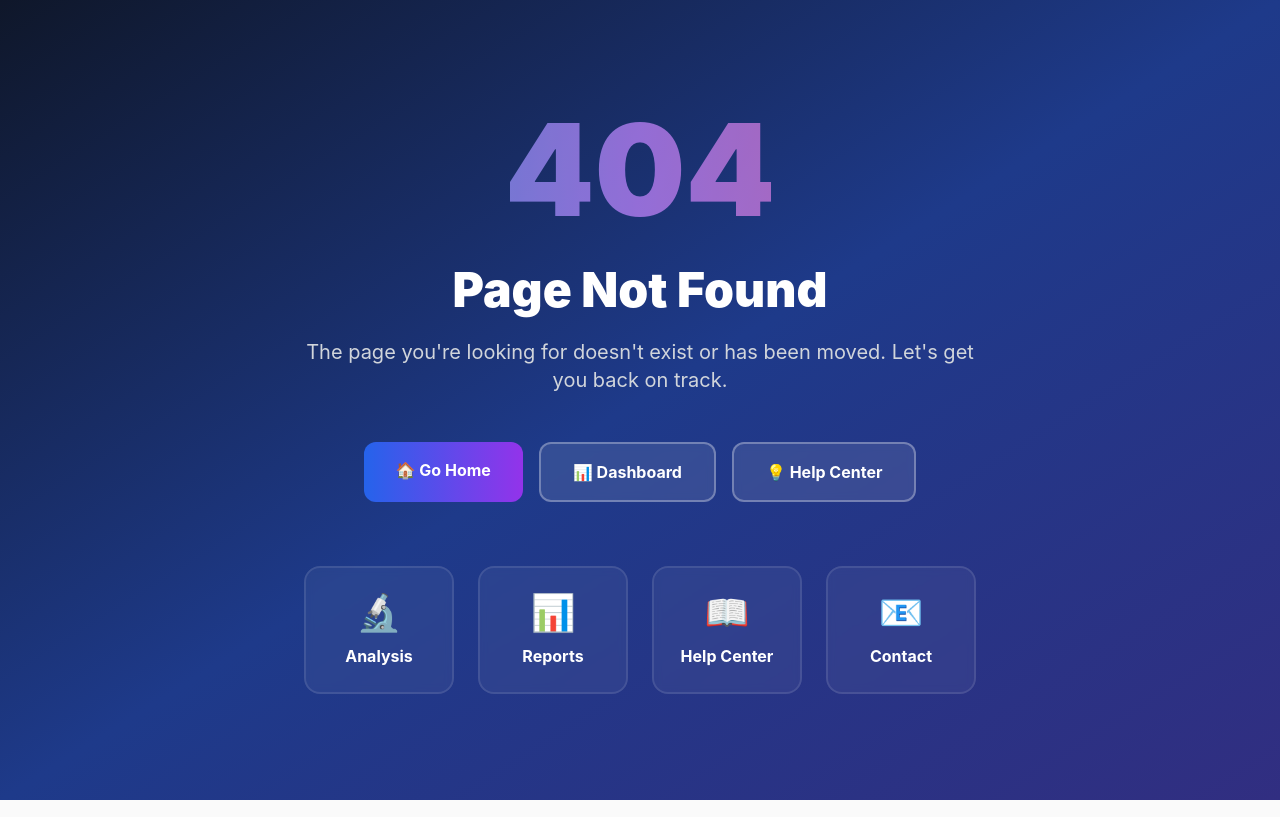
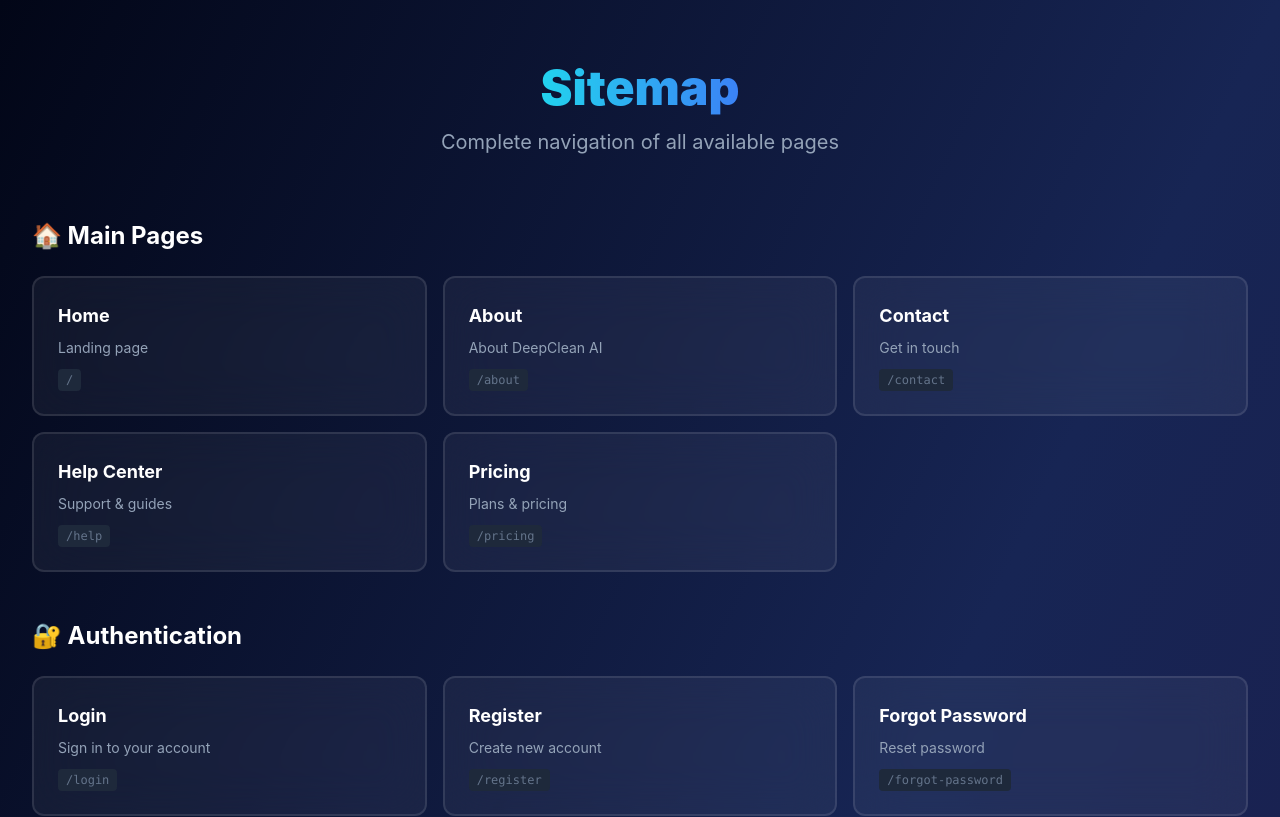
Before and after one commit to sumansingh20/DeepClean.Ai, a Next.js app in the folder frontend/: page /sitemap in a window 1280 px wide. Before the commit this address had no page. Shown: the top 817 px of the page. Built offline with nearby package versions, Linux system fonts and the light colour scheme.

Commit message:
Fix 404 errors - Add missing auth and sitemap pages
- Created /auth page with auto-redirect to login
- Created /sitemap page showing all available routes
- Organized routes by category for easy navigation
- Fixed missing page.tsx in auth directory

```diff
--- /dev/null
+++ b/frontend/app/auth/page.tsx
@@ -0,0 +1,22 @@
+'use client';
+
+import React, { useEffect } from 'react';
+import { useRouter } from 'next/navigation';
+
+export default function AuthPage() {
+  const router = useRouter();
+
+  useEffect(() => {
+    // Redirect to login page
+    router.push('/login');
+  }, [router]);
+
+  return (
+    <div className="flex items-center justify-center min-h-screen bg-gradient-to-br from-slate-900 via-blue-900 to-indigo-900">
+      <div className="text-center">
+        <div className="text-6xl mb-4 animate-pulse">🔐</div>
+        <p className="text-white text-xl">Redirecting to login...</p>
+      </div>
+    </div>
+  );
+}
--- /dev/null
+++ b/frontend/app/sitemap/page.tsx
@@ -0,0 +1,134 @@
+'use client';
+
+import React from 'react';
+import Link from 'next/link';
+
+export default function Sitemap() {
+  const routes = [
+    {
+      category: '🏠 Main Pages',
+      links: [
+        { href: '/', label: 'Home', description: 'Landing page' },
+        { href: '/about', label: 'About', description: 'About DeepClean AI' },
+        { href: '/contact', label: 'Contact', description: 'Get in touch' },
+        { href: '/help', label: 'Help Center', description: 'Support & guides' },
+        { href: '/pricing', label: 'Pricing', description: 'Plans & pricing' },
+      ],
+    },
+    {
+      category: '🔐 Authentication',
+      links: [
+        { href: '/login', label: 'Login', description: 'Sign in to your account' },
+        { href: '/register', label: 'Register', description: 'Create new account' },
+        { href: '/forgot-password', label: 'Forgot Password', description: 'Reset password' },
+        { href: '/reset-password', label: 'Reset Password', description: 'Set new password' },
+        { href: '/verify-email', label: 'Verify Email', description: 'Email verification' },
+        { href: '/two-factor', label: 'Two-Factor Auth', description: '2FA setup' },
+      ],
+    },
+    {
+      category: '📊 Dashboard & Analysis',
+      links: [
+        { href: '/dashboard', label: 'Dashboard', description: 'User dashboard' },
+        { href: '/analysis', label: 'Analysis', description: 'Start new analysis' },
+        { href: '/advanced-analysis', label: 'Advanced Analysis', description: 'Deep scan tools' },
+        { href: '/results', label: 'Results', description: 'View results' },
+        { href: '/live-deepfake', label: 'Live Detection', description: 'Real-time analysis' },
+      ],
+    },
+    {
+      category: '📄 Reports & Activity',
+      links: [
+        { href: '/reports', label: 'Reports', description: 'Generate reports' },
+        { href: '/incidents', label: 'Incidents', description: 'Security incidents' },
+        { href: '/activity', label: 'Activity', description: 'Activity logs' },
+        { href: '/sessions', label: 'Sessions', description: 'Active sessions' },
+      ],
+    },
+    {
+      category: '👤 Profile & Settings',
+      links: [
+        { href: '/profile', label: 'Profile', description: 'User profile' },
+        { href: '/settings', label: 'Settings', description: 'Account settings' },
+        { href: '/security', label: 'Security', description: 'Security settings' },
+      ],
+    },
+    {
+      category: '🏛️ Special Portals',
+      links: [
+        { href: '/admin', label: 'Admin Portal', description: 'Administration panel' },
+        { href: '/victim', label: 'Victim Support', description: 'Support for victims' },
+      ],
+    },
+    {
+      category: '📜 Legal & Info',
+      links: [
+        { href: '/terms', label: 'Terms of Service', description: 'Legal terms' },
+        { href: '/privacy', label: 'Privacy Policy', description: 'Privacy information' },
+        { href: '/status', label: 'System Status', description: 'Service status' },
+      ],
+    },
+  ];
+
+  return (
+    <div className="min-h-screen bg-gradient-to-br from-slate-950 via-blue-950 to-indigo-950">
+      <div className="max-w-7xl mx-auto px-4 sm:px-6 lg:px-8 py-16">
+        {/* Header */}
+        <div className="text-center mb-16">
+          <h1 className="text-5xl font-black text-white mb-4">
+            <span className="bg-gradient-to-r from-cyan-400 to-blue-500 bg-clip-text text-transparent">
+              Sitemap
+            </span>
+          </h1>
+          <p className="text-xl text-slate-400">
+            Complete navigation of all available pages
+          </p>
+        </div>
+
+        {/* Routes Grid */}
+        <div className="space-y-12">
+          {routes.map((section, idx) => (
+            <div key={idx}>
+              <h2 className="text-2xl font-bold text-white mb-6 flex items-center gap-3">
+                <span>{section.category}</span>
+              </h2>
+              <div className="grid grid-cols-1 md:grid-cols-2 lg:grid-cols-3 gap-4">
+                {section.links.map((link) => (
+                  <Link
+                    key={link.href}
+                    href={link.href}
+                    className="group bg-white/5 backdrop-blur-xl border-2 border-white/10 rounded-xl p-6 hover:bg-white/10 hover:border-cyan-400/50 transition-all transform hover:scale-105"
+                  >
+                    <div className="flex items-start justify-between mb-2">
+                      <h3 className="text-white font-bold text-lg group-hover:text-cyan-400 transition-colors">
+                        {link.label}
+                      </h3>
+                      <span className="text-cyan-400 opacity-0 group-hover:opacity-100 transition-opacity">
+                        →
+                      </span>
+                    </div>
+                    <p className="text-slate-400 text-sm mb-2">{link.description}</p>
+                    <code className="text-xs text-slate-500 bg-slate-800 px-2 py-1 rounded">
+                      {link.href}
+                    </code>
+                  </Link>
+                ))}
+              </div>
+            </div>
+          ))}
+        </div>
+
+        {/* Back to Home */}
+        <div className="mt-16 text-center">
+          <Link
+            href="/"
+            className="inline-flex items-center gap-2 px-8 py-4 bg-gradient-to-r from-blue-500 to-cyan-500 text-white rounded-xl font-bold hover:shadow-xl transform hover:scale-105 transition-all"
+          >
+            <span>🏠</span>
+            <span>Back to Home</span>
+          </Link>
+        </div>
+      </div>
+    </div>
+  );
+}
```
